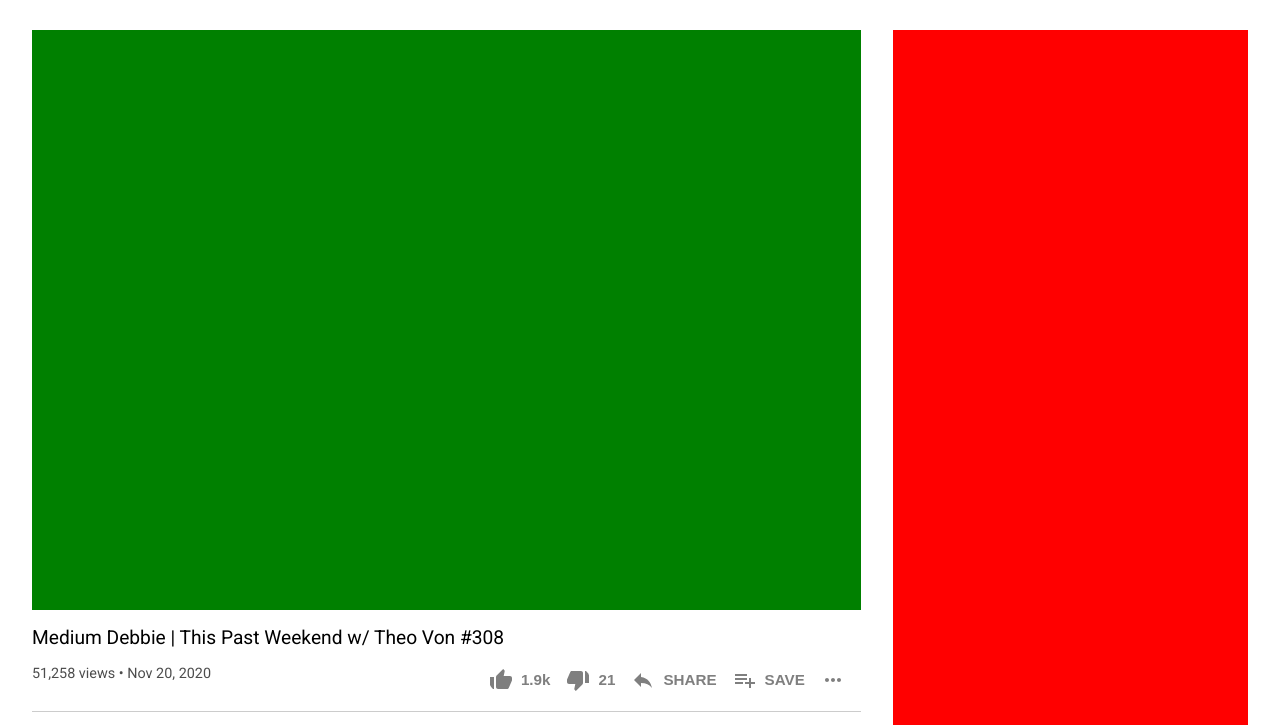
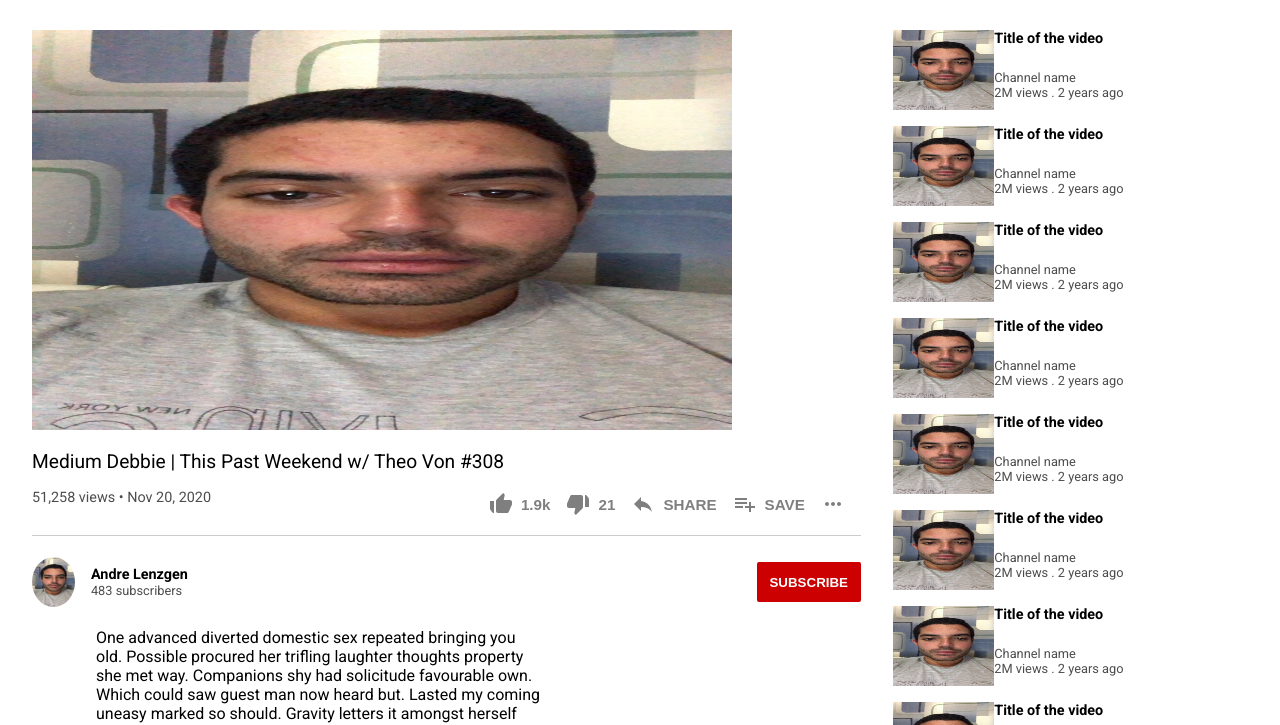
Before and after one commit to SeifElKhonany/youtube-clone-mern, a React app in the folder client/: page /video in a window 1280 px wide. Shown: the part 62-787 px from the top of the page. Built offline with nearby package versions, Linux system fonts and the light colour scheme.

Commit message:
Video Page right side video list

```diff
--- a/client/src/components/Home/FeedVideo/index.js
+++ b/client/src/components/Home/FeedVideo/index.js
@@ -7,7 +7,7 @@ export default function FeedVideo() {
 
   return (
     <div className={style.video}>
-        <div className={style.thumbnail}></div>
+        <img src={img} alt="Video" className={style.thumbnail}/>
         <div className={style.videoInfo}>
           <div className={style.image}>
             <img src={img} alt="Channel"/>
--- /dev/null
+++ b/client/src/components/MiniVideo/MiniVideo.module.scss
@@ -0,0 +1,28 @@
+@import "../common.scss";
+
+.video {
+  box-sizing: border-box;
+  display: flex;
+  height: 80px;
+  width: 100%;
+  margin-bottom: 1rem;
+}
+
+.thumbnail {
+  width: 40%;
+  height: 100%;
+}
+
+.videoInfo {
+  box-sizing: border-box;
+  @include flexCenter;
+  flex-direction: column;
+  h1 {
+    font-size: 0.9rem;
+  }
+
+  p {
+    font-size: 0.8rem;
+    color: $text-grey;
+  }
+}
--- /dev/null
+++ b/client/src/components/MiniVideo/index.js
@@ -0,0 +1,22 @@
+import React from 'react';
+
+import img from '../../assets/img.jpg';
+import style from './MiniVideo.module.scss';
+
+export default function MiniVideo() {
+
+  return (
+    <div className={style.video}>
+        <img src={img} alt="Video" className={style.thumbnail}/>
+        <div className={style.videoInfo}>
+            <div><h1>Title of the video</h1></div>
+            <div>
+              <p className={style.subtitle}>
+                Channel name <br/>
+                2M views . 2 years ago
+              </p>
+            </div>
+        </div>
+      </div>
+  );
+}
--- a/client/src/components/pages/Video/Video.module.scss
+++ b/client/src/components/pages/Video/Video.module.scss
@@ -19,14 +19,11 @@
 
 .right {
   box-sizing: border-box;
-  background-color: red;
 }
 
 .video {
-  background-color: green;
-  width: 100%;
-  min-width: 70%;
-  height: 70%;
+  width: 700px;
+  height: 400px;
 }
 
 .videoHeader {
--- a/client/src/components/pages/Video/index.js
+++ b/client/src/components/pages/Video/index.js
@@ -2,9 +2,9 @@ import React, { useState } from 'react';
 import Header from '../../Layout/Header';
 import Drawer from '../../Layout/Drawer';
 import Comment from '../../Video/Comment';
+import MiniVideo from '../../MiniVideo';
 
 import Button from '@material-ui/core/Button';
-import Popover from '@material-ui/core/Popover';
 import ThumbUpIcon from '@material-ui/icons/ThumbUp';
 import ThumbDownIcon from '@material-ui/icons/ThumbDown';
 import ReplyIcon from '@material-ui/icons/Reply';
@@ -30,7 +30,7 @@ export default function Video() {
       {openDrawer ? <Drawer /> : null}
       <div className={style.container}>
         <div className={style.left}>
-          <div className={style.video}></div>
+          <img src={img} alt="Video" className={style.video} />
           <h1 className={style.videoHeader}>Medium Debbie | This Past Weekend w/ Theo Von #308</h1>
           <div className={style.videoFooter}>
             <div>
@@ -117,6 +117,21 @@ export default function Video() {
           </div>
         </div>
         <div className={style.right}>
+          <MiniVideo />
+          <MiniVideo />
+          <MiniVideo />
+          <MiniVideo />
+          <MiniVideo />
+          <MiniVideo />
+          <MiniVideo />
+          <MiniVideo />
+          <MiniVideo />
+          <MiniVideo />
+          <MiniVideo />
+          <MiniVideo />
+          <MiniVideo />
+          <MiniVideo />
+          <MiniVideo />
         </div>
       </div>
     </div>
```
